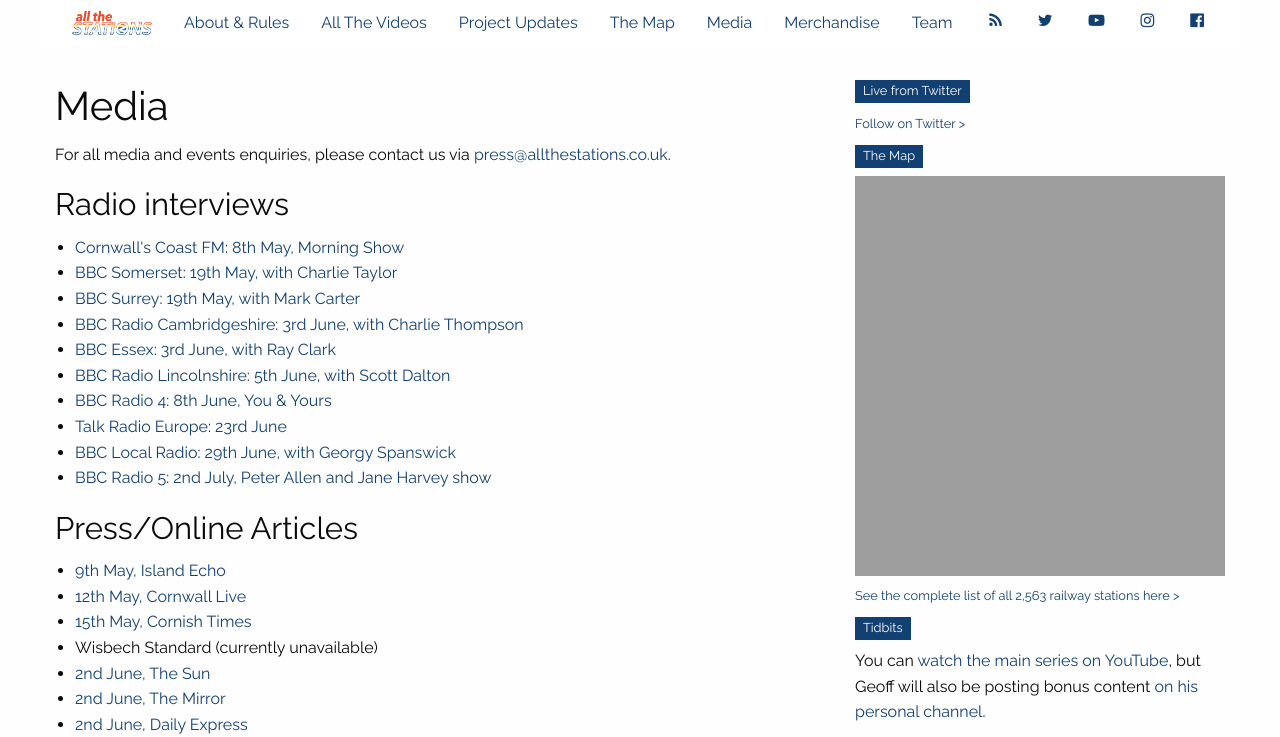
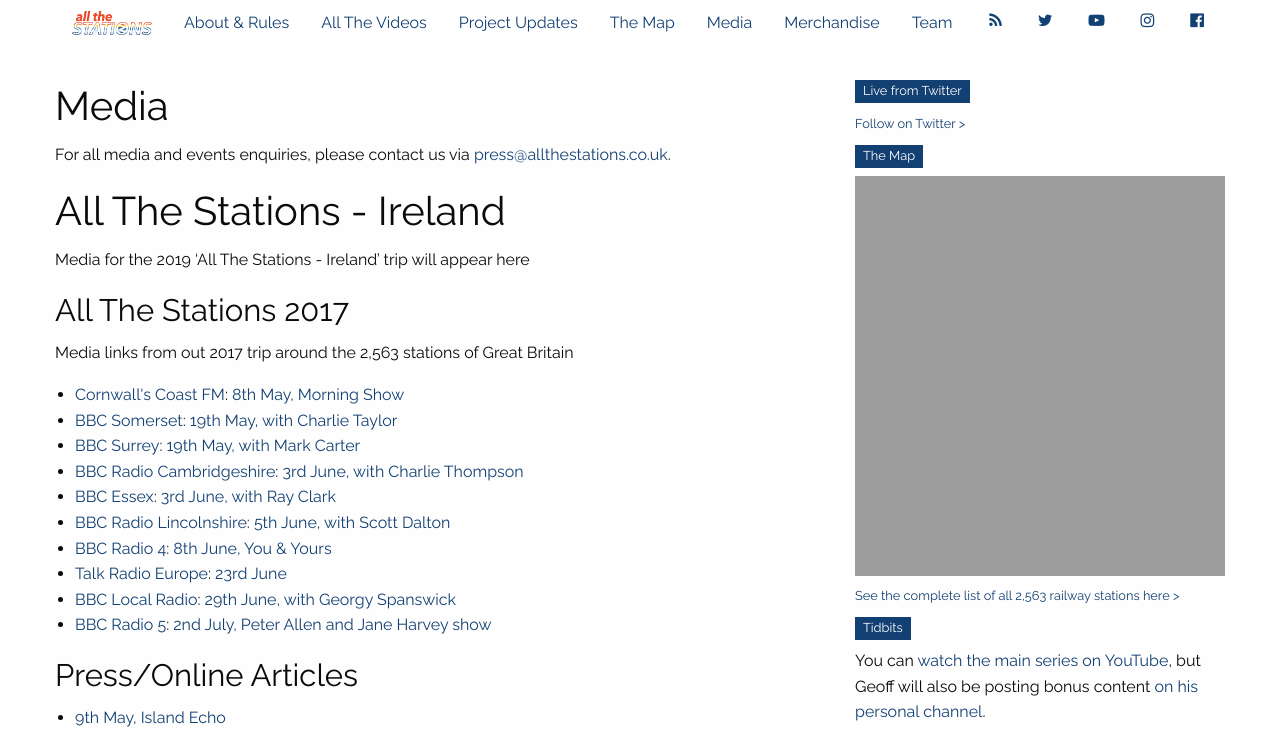
Before and after one commit to khawkins98/all-the-stations, a Jekyll site: the page built from media.md, in a window 1280 px wide and 900 px high, cut to the strip 0-737 px from the top of the window. Built offline with Jekyll 4.4.1, drawn with Linux system fonts in a browser that asks for light colours; nearby versions of some CDN libraries; comment, search, counter and statistics services are not loaded; some of the changed text lies outside the part shown.

Commit message:
updated for Ireland 2019

```diff
--- a/media.md
+++ b/media.md
@@ -9,7 +9,13 @@
 
 For all media and events enquiries, please contact us via <a href="mailto:press@allthestations.co.uk">press@allthestations.co.uk</a>.
 
-### Radio interviews
+## All The Stations - Ireland
+
+Media for the 2019 'All The Stations - Ireland' trip will appear here
+
+### All The Stations 2017
+
+Media links from out 2017 trip around the 2,563 stations of Great Britain
 
 - <a href="http://www.coastfm.co.uk/" target="_blank">Cornwall&#39;s Coast FM</a>: <a href="/static/audio/CoastFM-2017-05-08.mp3">8th May, Morning Show</a>
 - <a href="http://www.bbc.co.uk/bbcsomerset" target="_blank">BBC Somerset</a>: <a href="/static/audio/BBCSomerset-2017-05-19.mp3">19th May, with Charlie Taylor</a>
```
Also changed, not shown: other parts of media.md (+0 -6 lines).
